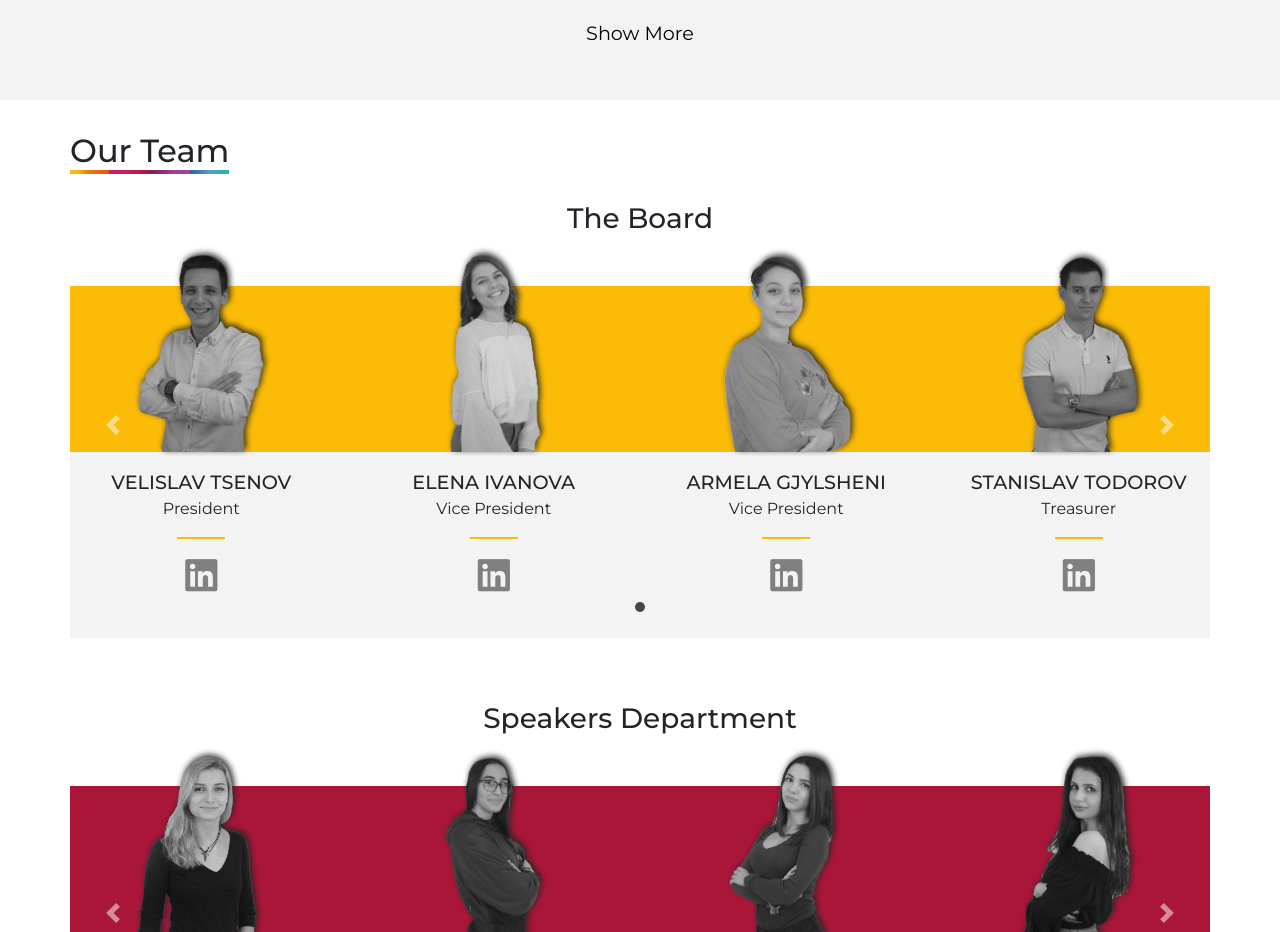
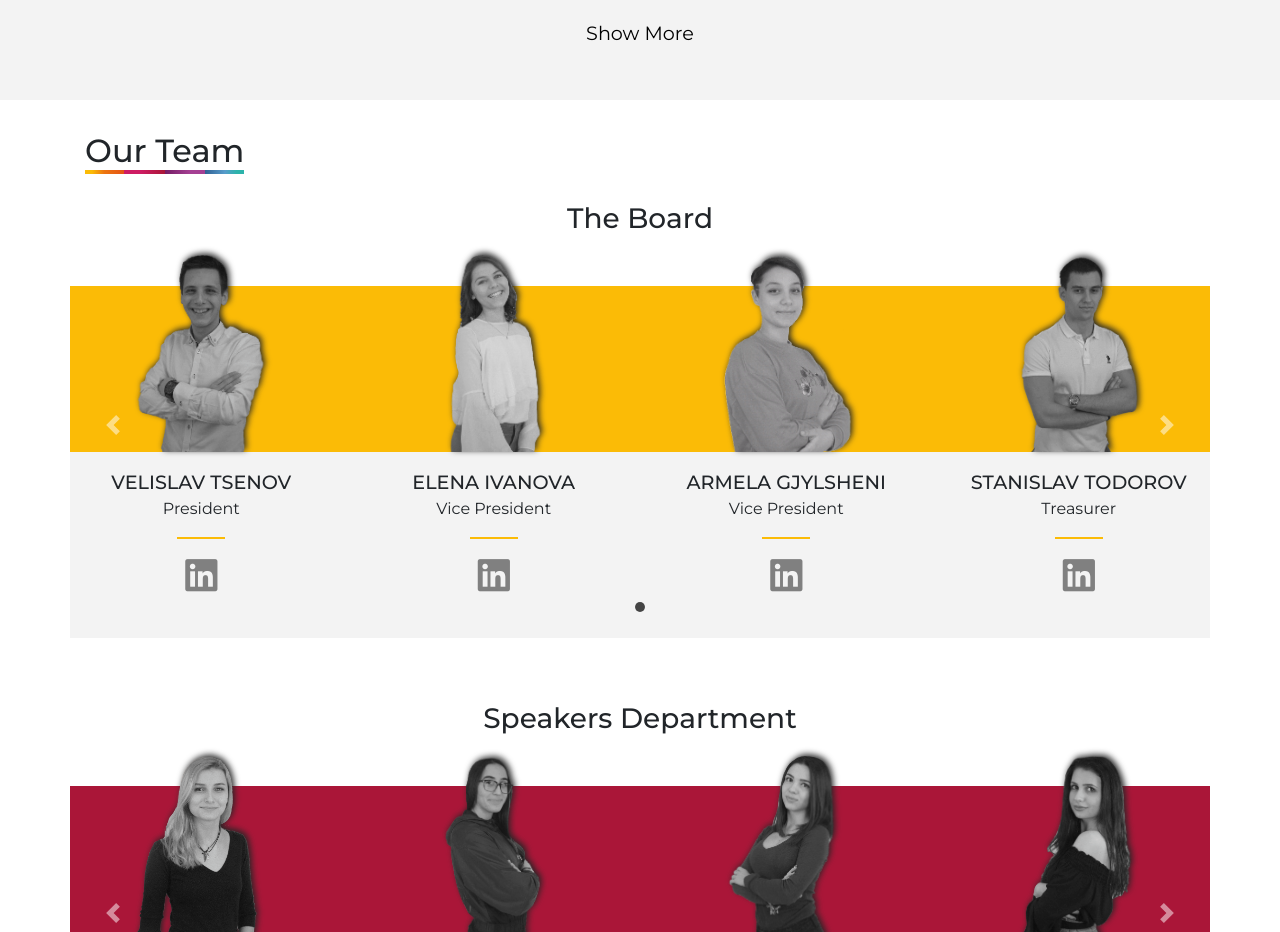
Before and after one commit to nickpeterb/startupatblagoevgrad-website, a React (Create React App) app: page / in a window 1280 px wide. Shown: the part 4400-5332 px from the top of the page. Built offline with nearby package versions, Linux system fonts and the light colour scheme.

Commit message:
fixed title margin

```diff
--- a/src/components/styles/Team.css
+++ b/src/components/styles/Team.css
@@ -5,6 +5,7 @@
 
 .team-title {
     margin-bottom: 1em;
+    margin-left: 15px;
 }
 
 .team-title span{
```
